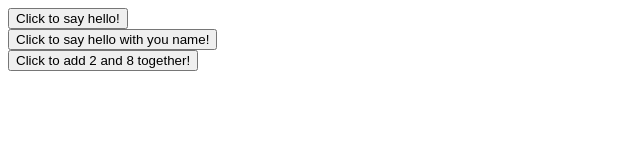
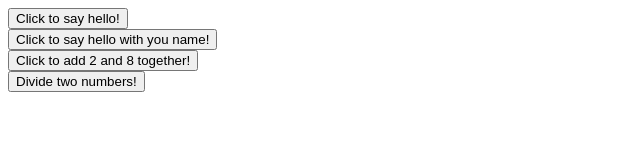
Before and after one commit to JonatanDrysen/lexicon-JS-functions, a plain HTML site: page src/index.html in a window 1280 px wide. Shown: the whole page, without its empty margins (0-640 px from the left). Drawn offline with Linux system fonts and the light colour scheme.

Commit message:
add task 3

```diff
--- a/src/index.html
+++ b/src/index.html
@@ -15,6 +15,9 @@
     <div>
         <button onclick="addTwoNumbers(2, 6)">Click to add 2 and 8 together!</button>
     </div>
+    <div>
+        <button onclick="divideTwoNumbersPrompt()">Divide two numbers!</button>
+    </div>
 
     <script src="index.js"></script>
 </body>
--- a/src/index.js
+++ b/src/index.js
@@ -12,3 +12,24 @@ function addTwoNumbers(x, y) {
     const sum = x + y
     console.log("The sum of", x, "and", y, "is: ", sum)
 }
+
+
+// checks if the arguments are valid, if so it passes them to divideTwoNumbers()
+function divideTwoNumbersPrompt() {
+    const x = prompt("Enter the first number", "0")
+    const y = prompt("Enter the second number", "0")
+    if(isNaN(x) || isNaN(y)) {
+        console.log("The input must be numbers!")
+        return;
+    }
+    divideTwoNumbers(x, y)
+}
+
+// takes in the arguments as parameters, checks for zeroes, if not, logs quotient.
+function divideTwoNumbers(x, y) {
+    if (x == 0 || y == 0) {
+        console.log("You cannot divide by 0!")
+        return;
+    }
+    console.log(`${x} divided by ${y} is ${x / y}`)
+}
```
